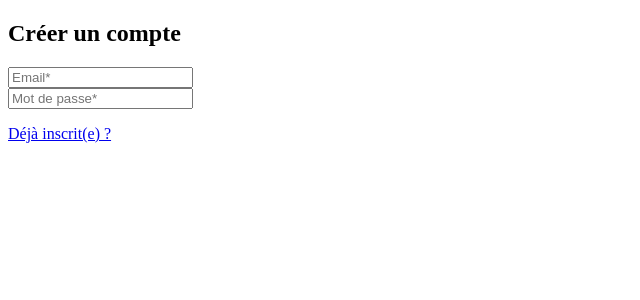
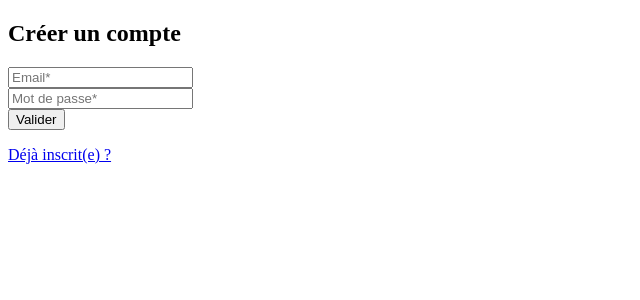
Before and after one commit to Arnaud-Chane/checkpoint-4, a React (Vite) app in the folder frontend/: page /sign-up in a window 1280 px wide. Shown: the top 300 px of the page, without its empty margins (0-640 px from the left). Built offline with nearby package versions, Linux system fonts and the light colour scheme.

Commit message:
Adding Button to SignUp page

```diff
--- a/frontend/src/pages/SignUp.jsx
+++ b/frontend/src/pages/SignUp.jsx
@@ -1,6 +1,7 @@
 import { useState } from "react";
 import { Link } from "react-router-dom";
 import InputForm from "../components/InputForm";
+import Button from "../components/Button";
 
 function Signup() {
   const [email, setEmail] = useState("");
@@ -30,6 +31,7 @@ function Signup() {
       />
 
       <div className="form_navigate">
+        <Button type="submit" className="primary-button" text="Valider" />
         <Link to="/login">
           <p className="form_login_link">Déjà inscrit(e) ?</p>
         </Link>
```
